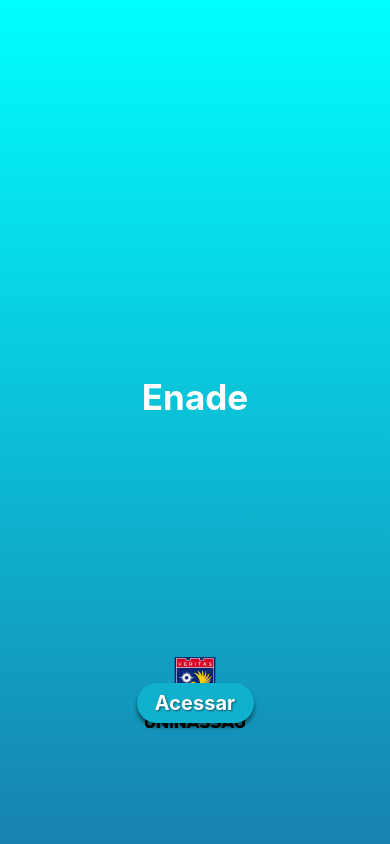
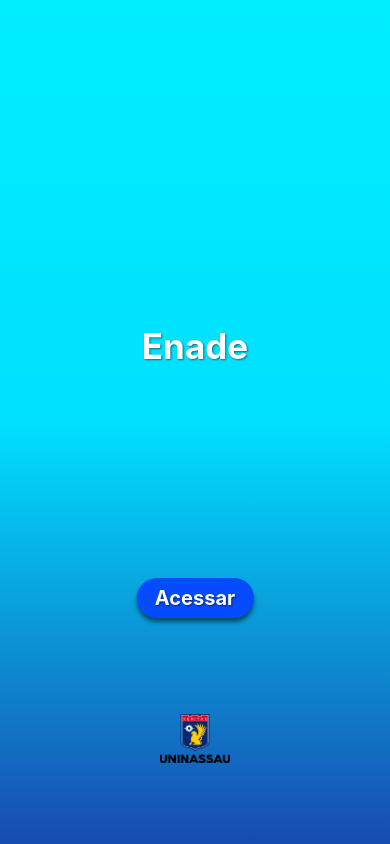
Before and after one commit to Aparecida-Lima19/Quiz-Enade_03, a React Native app: screen /Welcome in a window 390 px wide. Built offline with nearby package versions, Linux system fonts and the light colour scheme.

Commit message:
Alteração na Tela 1
Alterei o componentes: Botão e Logo
Modifique as cores do degrade e do botão

```diff
--- a/package.json
+++ b/package.json
@@ -10,7 +10,7 @@
   },
   "dependencies": {
     "@expo-google-fonts/roboto": "^0.2.3",
-    "@react-native-picker/picker": "^2.7.5",
+    "@react-native-picker/picker": "2.7.5",
     "@react-navigation/native": "^6.1.17",
     "@react-navigation/native-stack": "^6.9.26",
     "expo": "^51.0.5",
--- a/scr/components/usuario/index.js
+++ b/scr/components/usuario/index.js
@@ -11,7 +11,7 @@ export default function Usuário() {
 
       return (
         <LinearGradient
-        colors={['#00FFFF', '#1782AF']}
+        colors={['#00EFFF', '#00E0FF', '#174BAF']}
         style={styles.container}
         >
             <Text style={styles.label}>Usuário:</Text>
--- a/scr/components/welcome/index.js
+++ b/scr/components/welcome/index.js
@@ -5,7 +5,7 @@ import { useNavigation } from '@react-navigation/native';
 
 export default function Welcome() {
     // Definindo o estado para armazenar o tamanho da imagem
-    const [size, setSize] = useState({ width: 100, height: 100 });
+    const [size, setSize] = useState({ width: 70, height: 70 });
 
     //Definindo a navegação de telas
     const navigation = useNavigation();
@@ -20,7 +20,7 @@ export default function Welcome() {
 
     return (
         <LinearGradient
-            colors={['#00FFFF', '#1782AF']}
+            colors={['#00EFFF', '#00E0FF', '#174BAF']}
             style={styles.container}
         >
             <View style={styles.containerTitle}>
@@ -28,17 +28,16 @@ export default function Welcome() {
             </View>
 
             <View style={styles.containerLogo}>
-                <Image
-                    source={require('../../components/assets/Logo.png')}
-                    style={[styles.image, { width: size.width, height: size.height }]}
-                />
-
                 <TouchableOpacity
                     style={styles.button}
                     onPress={() => navigation.navigate('Usuario')}
                 >
                     <Text style={styles.buttonText}>Acessar</Text>
                 </TouchableOpacity>
+                <Image
+                    source={require('../../components/assets/Logo.png')}
+                    style={[styles.image, { width: size.width, height: size.height }]}
+                />
             </View>
         </LinearGradient>
     );
@@ -62,8 +61,6 @@ const styles = StyleSheet.create({
         flex: 1,
         justifyContent: 'center',
         alignItems: 'center',
-        padding: '10%',
-        paddingBottom: '15%',
     },
 
     //Estilização do text do titulo...
@@ -71,7 +68,10 @@ const styles = StyleSheet.create({
         color: '#FFFFFF',
         fontSize: 35,
         fontWeight: 'bold',
-        paddingTop: '60%',
+        paddingTop: '15%',
+        textShadowColor: 'rgba(0, 0, 0, 0.5)',
+        textShadowOffset: { width: 1, height: 1 },
+        textShadowRadius: 2,
     },
 
     //Estilização da logo...
@@ -83,13 +83,13 @@ const styles = StyleSheet.create({
     //Estilização do button de acesso...
     button: {
         position: 'absolute',
-        backgroundColor: '#0FB1CD',
+        backgroundColor: '#054BFF',
         borderRadius: 30,
         paddingVertical: 8,
         margin: '20%',
         width: '30%',
         alignSelf: 'center',
-        bottom: '15%',
+        bottom: '70%',
         justifyContent: 'center',
         alignItems: 'center',
         shadowColor: '#000',
```
Also changed, not shown: scr/components/perguntas/index.js (+9 -1 lines), 1 other file (tests, documents, lock files or other folders).
